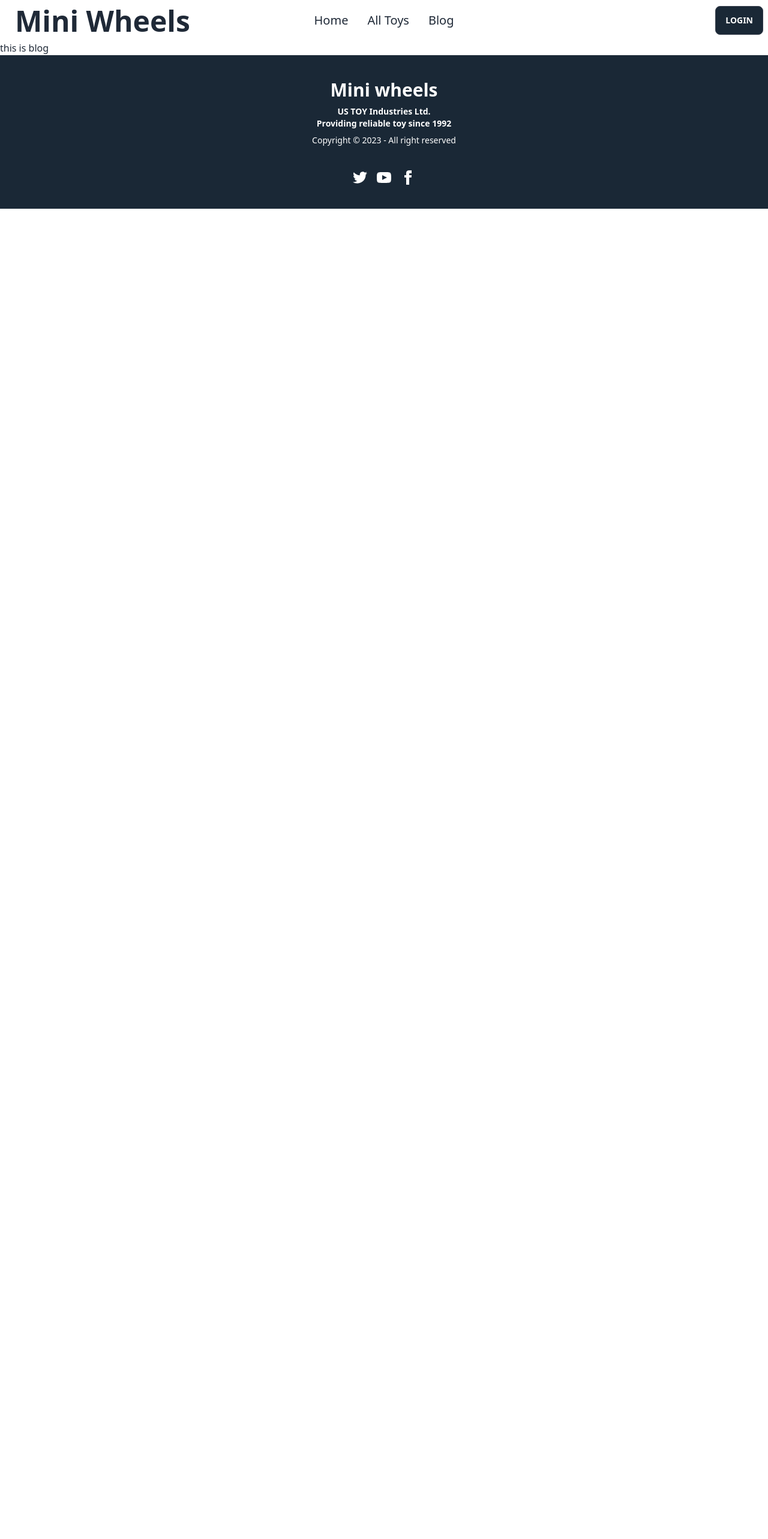
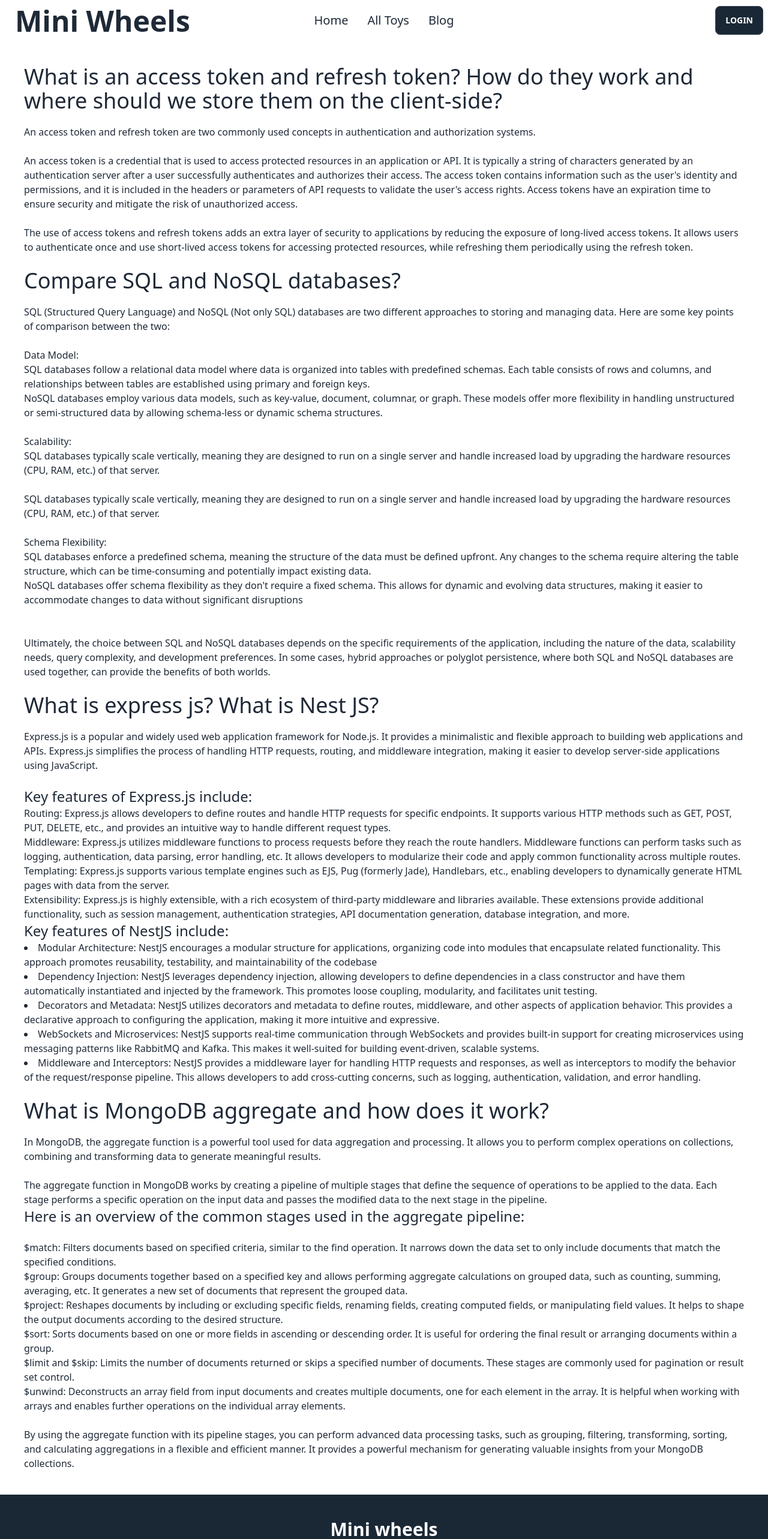
Before and after one commit to itsMDMahmud/mini-wheels-client, a React (Vite) app: page /blog in a window 1280 px wide. Shown: the top 2566 px of the page at 60% size. Before the commit the page ends 800 px from the top, so only its background shows below. Built offline with nearby package versions, Linux system fonts and the light colour scheme; no server answers.

Commit message:
blog added

```diff
--- a/src/components/Blog.jsx
+++ b/src/components/Blog.jsx
@@ -1,11 +1,94 @@
-import React from 'react';
+import React from "react";
 
 const Blog = () => {
-    return (
-        <div>
-            <h2>this is blog</h2>
-        </div>
-    );
+  return (
+    <div className="m-10 text-dark">
+        <h2 className="text-4xl mb-5">
+        What is an access token and refresh token? How do they work and where should we store them on the client-side?
+        </h2>
+        <p>
+        An access token and refresh token are two commonly used concepts in authentication and authorization systems.
+          <br />
+          <br />
+          An access token is a credential that is used to access protected resources in an application or API. It is typically a string of characters generated by an authentication server after a user successfully authenticates and authorizes their access. The access token contains information such as the user's identity and permissions, and it is included in the headers or parameters of API requests to validate the user's access rights. Access tokens have an expiration time to ensure security and mitigate the risk of unauthorized access.
+          <br />
+          <br />
+          The use of access tokens and refresh tokens adds an extra layer of security to applications by reducing the exposure of long-lived access tokens. It allows users to authenticate once and use short-lived access tokens for accessing protected resources, while refreshing them periodically using the refresh token.
+        </p>
+        <br />
+        <h2 className="text-4xl mb-5">
+        Compare SQL and NoSQL databases?
+        </h2>
+        <p>
+        SQL (Structured Query Language) and NoSQL (Not only SQL) databases are two different approaches to storing and managing data. Here are some key points of comparison between the two:
+        <br />
+        <br />
+        <h2>Data Model:</h2>
+          <ul>
+            <li>SQL databases follow a relational data model where data is organized into tables with predefined schemas. Each table consists of rows and columns, and relationships between tables are established using primary and foreign keys. <br />
+          </li>
+          <li>
+          NoSQL databases employ various data models, such as key-value, document, columnar, or graph. These models offer more flexibility in handling unstructured or semi-structured data by allowing schema-less or dynamic schema structures.
+          </li>
+          </ul>
+           <br />
+          <h2>Scalability:</h2>
+          <ul>
+            <li>SQL databases typically scale vertically, meaning they are designed to run on a single server and handle increased load by upgrading the hardware resources (CPU, RAM, etc.) of that server.</li>
+            <br />
+            <li>SQL databases typically scale vertically, meaning they are designed to run on a single server and handle increased load by upgrading the hardware resources (CPU, RAM, etc.) of that server.</li>
+          </ul>
+          <br />
+          <h2>Schema Flexibility:</h2>
+          <ul>
+            <li>SQL databases enforce a predefined schema, meaning the structure of the data must be defined upfront. Any changes to the schema require altering the table structure, which can be time-consuming and potentially impact existing data.</li>
+            <li>NoSQL databases offer schema flexibility as they don't require a fixed schema. This allows for dynamic and evolving data structures, making it easier to accommodate changes to data without significant disruptions</li>
+          </ul>
+          <br />
+          <br />
+          Ultimately, the choice between SQL and NoSQL databases depends on the specific requirements of the application, including the nature of the data, scalability needs, query complexity, and development preferences. In some cases, hybrid approaches or polyglot persistence, where both SQL and NoSQL databases are used together, can provide the benefits of both worlds.
+        </p>
+        <br />
+        <h2 className="text-4xl mb-5">
+        What is express js? What is Nest JS?
+        </h2>
+        <p>
+        Express.js is a popular and widely used web application framework for Node.js. It provides a minimalistic and flexible approach to building web applications and APIs. Express.js simplifies the process of handling HTTP requests, routing, and middleware integration, making it easier to develop server-side applications using JavaScript. <br /> <br />
+        <h2 className="text-2xl">Key features of Express.js include:</h2>
+          <ul>
+            <li>Routing: Express.js allows developers to define routes and handle HTTP requests for specific endpoints. It supports various HTTP methods such as GET, POST, PUT, DELETE, etc., and provides an intuitive way to handle different request types.</li>
+            <li>Middleware: Express.js utilizes middleware functions to process requests before they reach the route handlers. Middleware functions can perform tasks such as logging, authentication, data parsing, error handling, etc. It allows developers to modularize their code and apply common functionality across multiple routes.</li>
+            <li>Templating: Express.js supports various template engines such as EJS, Pug (formerly Jade), Handlebars, etc., enabling developers to dynamically generate HTML pages with data from the server.</li>
+            <li>Extensibility: Express.js is highly extensible, with a rich ecosystem of third-party middleware and libraries available. These extensions provide additional functionality, such as session management, authentication strategies, API documentation generation, database integration, and more.</li>
+          </ul>
+          <h2 className="text-2xl">Key features of NestJS include:</h2>
+          <li>Modular Architecture: NestJS encourages a modular structure for applications, organizing code into modules that encapsulate related functionality. This approach promotes reusability, testability, and maintainability of the codebase</li>
+          <li>Dependency Injection: NestJS leverages dependency injection, allowing developers to define dependencies in a class constructor and have them automatically instantiated and injected by the framework. This promotes loose coupling, modularity, and facilitates unit testing.</li>
+          <li>Decorators and Metadata: NestJS utilizes decorators and metadata to define routes, middleware, and other aspects of application behavior. This provides a declarative approach to configuring the application, making it more intuitive and expressive.</li>
+          <li>WebSockets and Microservices: NestJS supports real-time communication through WebSockets and provides built-in support for creating microservices using messaging patterns like RabbitMQ and Kafka. This makes it well-suited for building event-driven, scalable systems.</li>
+          <li>Middleware and Interceptors: NestJS provides a middleware layer for handling HTTP requests and responses, as well as interceptors to modify the behavior of the request/response pipeline. This allows developers to add cross-cutting concerns, such as logging, authentication, validation, and error handling.</li>
+        </p>
+        <br />
+        <h2 className="text-4xl mb-5">
+        What is MongoDB aggregate and how does it work?
+        </h2>
+        <p>
+        In MongoDB, the aggregate function is a powerful tool used for data aggregation and processing. It allows you to perform complex operations on collections, combining and transforming data to generate meaningful results.<br /> <br />The aggregate function in MongoDB works by creating a pipeline of multiple stages that define the sequence of operations to be applied to the data. Each stage performs a specific operation on the input data and passes the modified data to the next stage in the pipeline.<br />
+        <h2 className="text-2xl">Here is an overview of the common stages used in the aggregate pipeline:</h2>
+        <br />
+        <ul>
+            <li>$match: Filters documents based on specified criteria, similar to the find operation. It narrows down the data set to only include documents that match the specified conditions.</li>
+            <li>$group: Groups documents together based on a specified key and allows performing aggregate calculations on grouped data, such as counting, summing, averaging, etc. It generates a new set of documents that represent the grouped data.</li>
+            <li>$project: Reshapes documents by including or excluding specific fields, renaming fields, creating computed fields, or manipulating field values. It helps to shape the output documents according to the desired structure.</li>
+            <li>$sort: Sorts documents based on one or more fields in ascending or descending order. It is useful for ordering the final result or arranging documents within a group.</li>
+            <li>$limit and $skip: Limits the number of documents returned or skips a specified number of documents. These stages are commonly used for pagination or result set control.</li>
+            <li>$unwind: Deconstructs an array field from input documents and creates multiple documents, one for each element in the array. It is helpful when working with arrays and enables further operations on the individual array elements.</li>
+        </ul>
+        <br />
+        By using the aggregate function with its pipeline stages, you can perform advanced data processing tasks, such as grouping, filtering, transforming, sorting, and calculating aggregations in a flexible and efficient manner. It provides a powerful mechanism for generating valuable insights from your MongoDB collections.
+        </p>
+      </div>
+  );
 };
 
 export default Blog;
```
